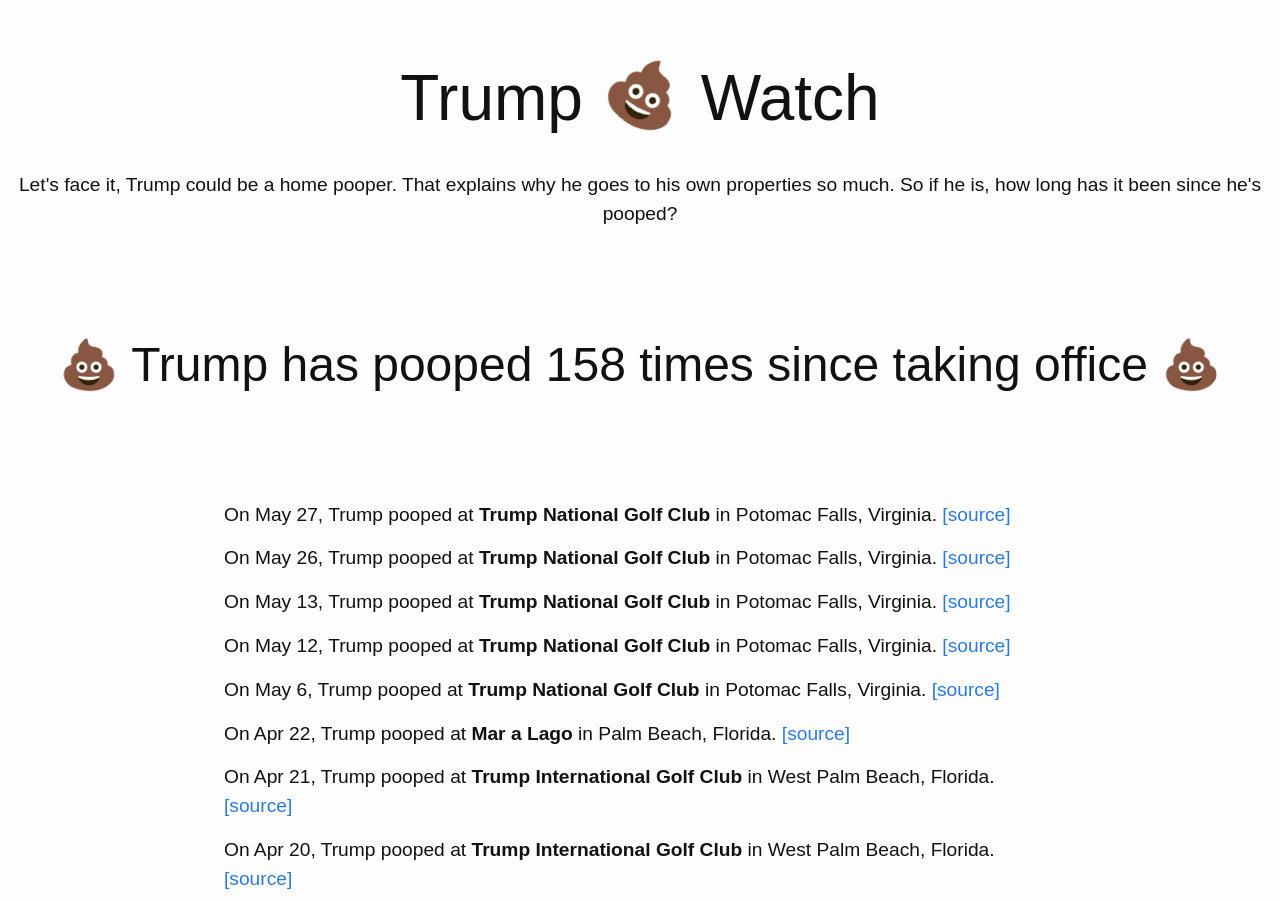
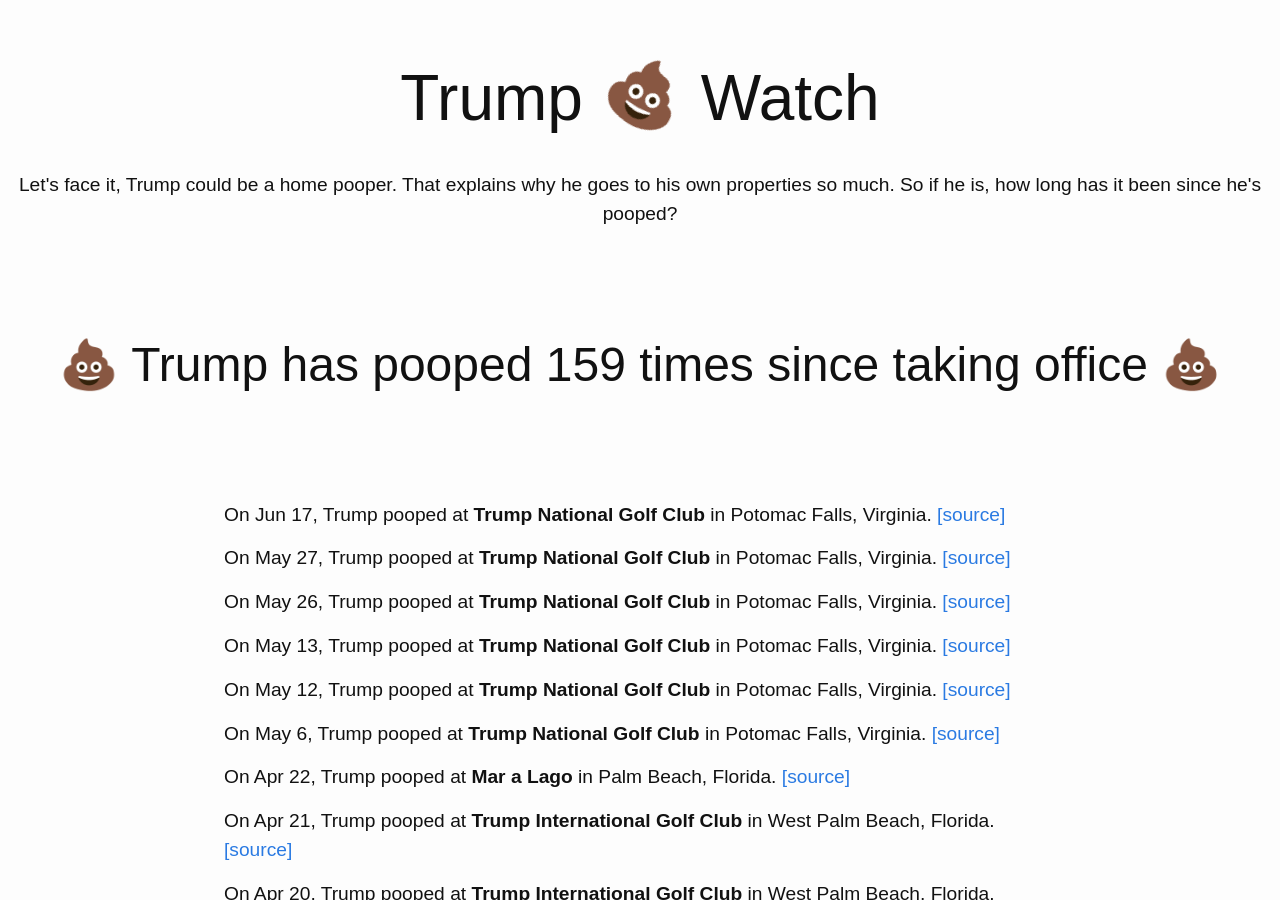
Before and after one commit to dansinker/trumppoopwatch.org, a Jekyll site: the page built from pooparchive.md, in a window 1280 px wide and 900 px high. Built offline with Jekyll 4.4.1, drawn with Linux system fonts in a browser that asks for light colours; nearby versions of some CDN libraries.

Commit message:
fathers day poop added belatedly

```diff
--- a/_data/trumps.yml
+++ b/_data/trumps.yml
@@ -1,4 +1,8 @@
 poops:
+- location: Trump National Golf Club
+  city: Potomac Falls, Virginia
+  date: 2018-06-17
+  link: https://publicpool.kinja.com/subject-in-town-print-pool-3-departing-golf-club-1826902568
 - location: Trump National Golf Club
   city: Potomac Falls, Virginia
   date: 2018-05-27
```
